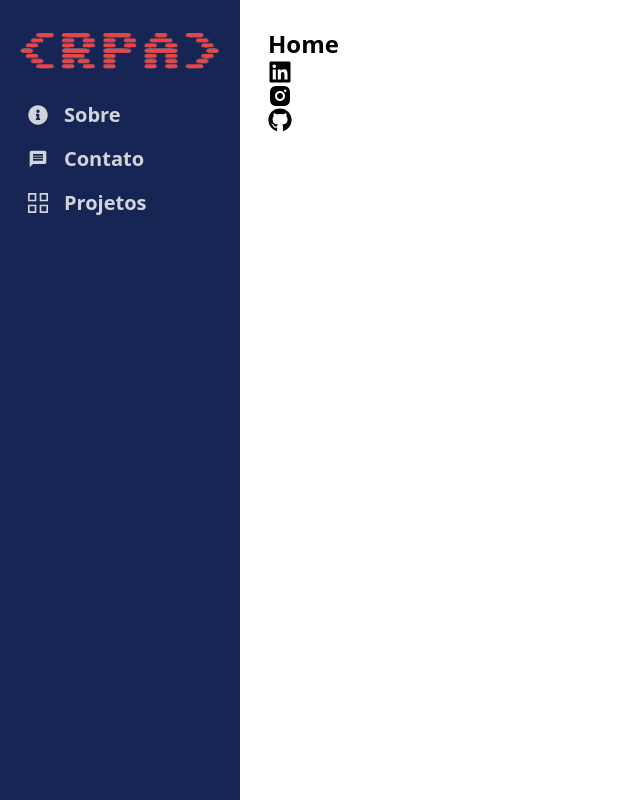
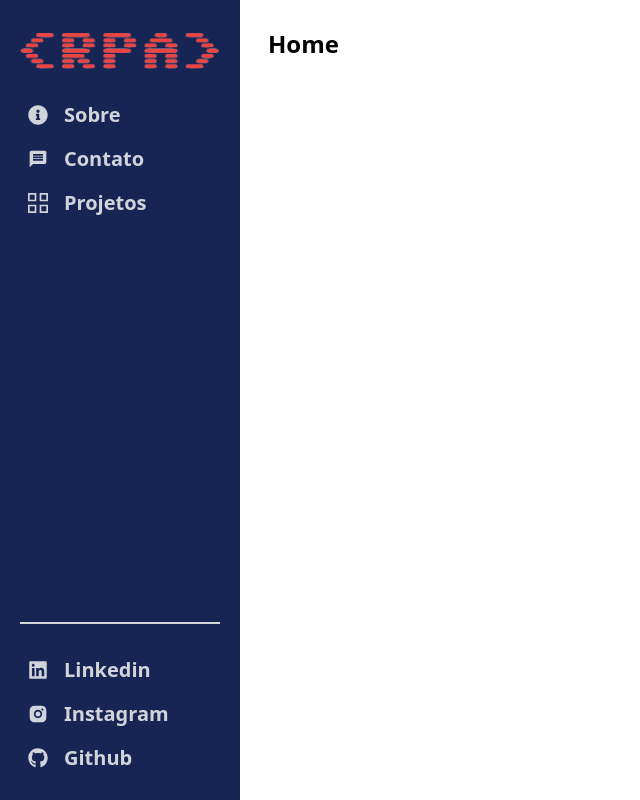
Before and after one commit to RafaelPA13/Portifolio, a React (Vite) app: page / in a window 1280 px wide. Shown: the whole page, without its empty margins (0-640 px from the left). Built offline with nearby package versions, Linux system fonts and the light colour scheme.

Commit message:
Finalização da sidebar

```diff
--- a/src/App.jsx
+++ b/src/App.jsx
@@ -8,7 +8,6 @@ function App() {
       <Header />
       <div className="p-7 text-2xl font-semibold flex-1 h-screen">
         <Outlet />
-        <Footer />
       </div>
     </div>
   );
--- a/src/components/Footer.jsx
+++ b/src/components/Footer.jsx
@@ -5,14 +5,16 @@ import { FaGithub } from "react-icons/fa";
 export default function Footer() {
   return (
     <footer>
-      <ul>
+      <ul className="pt-6 gap-1 border-t-2 border-gray-300">
         <li>
           <a
             href="https://www.linkedin.com/in/rafael-porto-annunciato-751512265"
             target="_blank"
             rel="noopener noreferrer"
+            className="text-gray-300 text-xl font-semibold flex items-center cursor-pointer p-2 hover:bg-slate-400 rounded-md hover:text-blue-950"
           >
             <FaLinkedin />
+            <span className="hidden ms-4 lg md:block">Linkedin</span>
           </a>
         </li>
         <li>
@@ -20,8 +22,10 @@ export default function Footer() {
             href="https://www.instagram.com/rafaportann__/"
             target="_blank"
             rel="noopener noreferrer"
+            className="text-gray-300 text-xl font-semibold flex items-center cursor-pointer p-2 hover:bg-slate-400 rounded-md hover:text-blue-950"
           >
             <RiInstagramFill />
+            <span className="hidden ms-4 lg md:block">Instagram</span>
           </a>
         </li>
         <li>
@@ -29,8 +33,10 @@ export default function Footer() {
             href="https://github.com/RafaelPA13"
             target="_blank"
             rel="noopener noreferrer"
+            className="text-gray-300 text-xl font-semibold flex items-center cursor-pointer p-2 hover:bg-slate-400 rounded-md hover:text-blue-950"
           >
             <FaGithub />
+            <span className="hidden ms-4 lg md:block">Github</span>
           </a>
         </li>
       </ul>
--- a/src/components/Header.jsx
+++ b/src/components/Header.jsx
@@ -1,4 +1,5 @@
 import { Link } from "react-router-dom";
+import Footer from "./Footer";
 
 import { FaInfoCircle } from "react-icons/fa";
 import { MdMessage } from "react-icons/md";
@@ -6,7 +7,8 @@ import { GrProjects } from "react-icons/gr";
 
 export default function Header() {
   return (
-    <header className="w-20 lg:w-60 h-screen p-5 pt-8 bg-blue-950">
+    <header className="w-20 lg md:w-60 h-screen p-5 pt-8 bg-blue-950 flex flex-col justify-between">
+      <div>
       <Link to={"/"}>
         <img
           src="/logo_portifolio.png"
@@ -21,7 +23,7 @@ export default function Header() {
             className="text-gray-300 text-xl font-semibold flex items-center cursor-pointer p-2 hover:bg-slate-400 rounded-md hover:text-blue-950"
           >
             <FaInfoCircle />
-            <span className="hidden ms-4 lg:block">Sobre</span>
+            <span className="hidden ms-4 lg md:block">Sobre</span>
           </Link>
         </li>
         <li>
@@ -30,7 +32,7 @@ export default function Header() {
             className="text-gray-300 text-xl font-semibold flex items-center cursor-pointer p-2 hover:bg-slate-400 rounded-md hover:text-blue-950"
           >
             <MdMessage />
-            <span className="hidden ms-4 lg:block">Contato</span>
+            <span className="hidden ms-4 lg md:block">Contato</span>
           </Link>
         </li>
         <li>
@@ -39,10 +41,12 @@ export default function Header() {
             className="text-gray-300 text-xl font-semibold flex items-center cursor-pointer p-2 hover:bg-slate-400 rounded-md hover:text-blue-950"
           >
             <GrProjects />
-            <span className="hidden ms-4 lg:block">Projetos</span>
+            <span className="hidden ms-4 lg md:block">Projetos</span>
           </Link>
         </li>
       </ul>
+      </div>
+      <Footer />
     </header>
   );
 }
```
